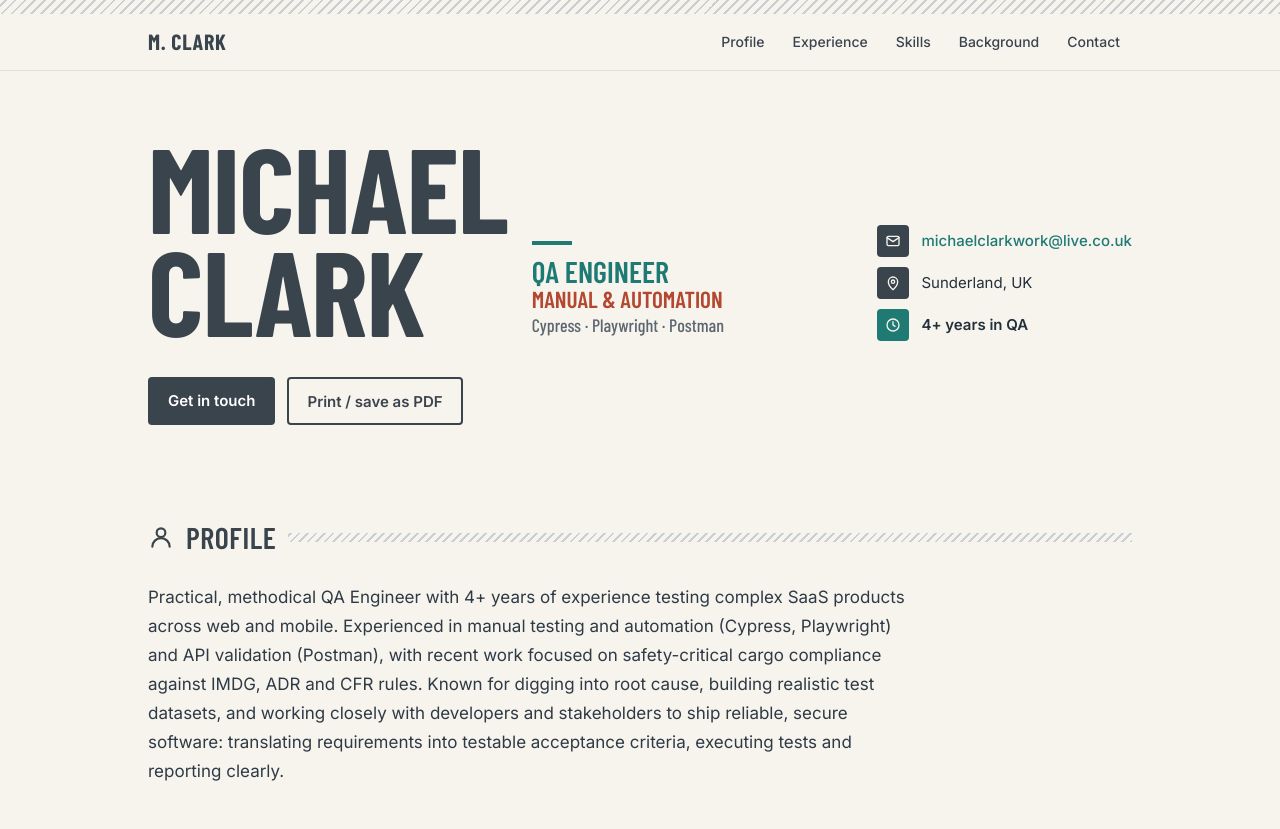
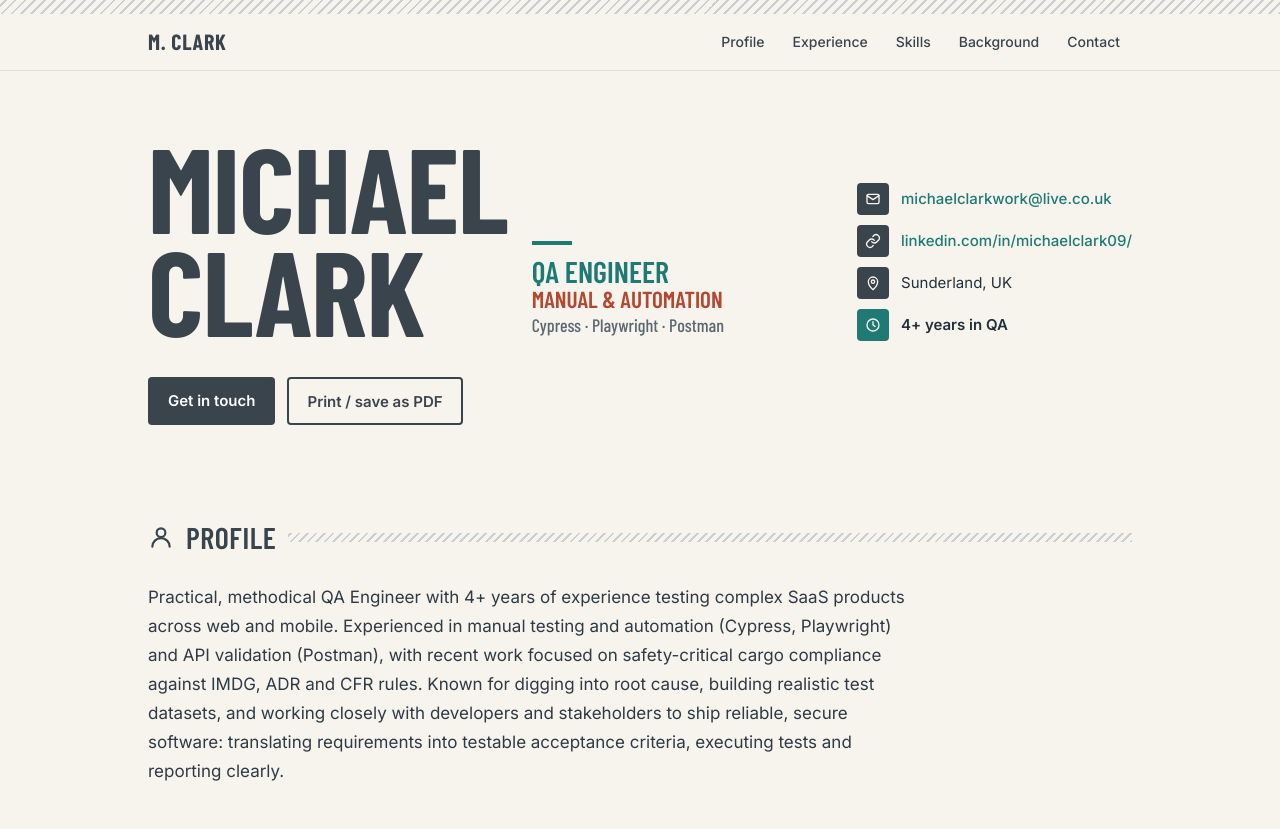
Before and after one commit to michaelclark09/CV, a plain HTML site: page index.html in a window 1280 px wide. Shown: the top 829 px of the page. Drawn offline with nearby package versions, Linux system fonts and the light colour scheme.

Commit message:
Added linkedin and did some cleaning

```diff
--- a/assets/js/main.js
+++ b/assets/js/main.js
@@ -1,4 +1,3 @@
-// Progressive enhancement: the print button only appears when JavaScript is available.
 (function () {
   'use strict';
 
--- a/index.html
+++ b/index.html
@@ -8,7 +8,7 @@
   <meta name="author" content="Michael Clark">
   <meta name="theme-color" content="#F7F4EE">
 
-  <!-- Link previews (LinkedIn, Slack, WhatsApp). Set og:url to your live address once published. -->
+
   <meta property="og:type" content="profile">
   <meta property="og:title" content="Michael Clark – QA Engineer">
   <meta property="og:description" content="Manual and automation testing with Cypress, Playwright and Postman. 4+ years testing complex SaaS products.">
@@ -73,18 +73,10 @@
               <span class="contact-list__icon" aria-hidden="true"><svg><use href="#icon-mail"/></svg></span>
               <a href="mailto:michaelclarkwork@live.co.uk">michaelclarkwork@live.co.uk</a>
             </li>
-            <!-- Optional: a phone number on a public page attracts spam calls.
-            <li class="contact-list__item">
-              <span class="contact-list__icon" aria-hidden="true"><svg><use href="#icon-phone"/></svg></span>
-              <a href="tel:+447XXXXXXXXX">07xxx xxxxxx</a>
-            </li>
-            -->
-            <!-- Optional: LinkedIn or GitHub profile.
             <li class="contact-list__item">
               <span class="contact-list__icon" aria-hidden="true"><svg><use href="#icon-link"/></svg></span>
-              <a href="https://www.linkedin.com/in/your-profile" rel="me">linkedin.com/in/your-profile</a>
+              <a href="https://www.linkedin.com/in/michaelclark09/" rel="me">linkedin.com/in/michaelclark09/</a>
             </li>
-            -->
             <li class="contact-list__item">
               <span class="contact-list__icon" aria-hidden="true"><svg><use href="#icon-pin"/></svg></span>
               <span>Sunderland, UK</span>
```
